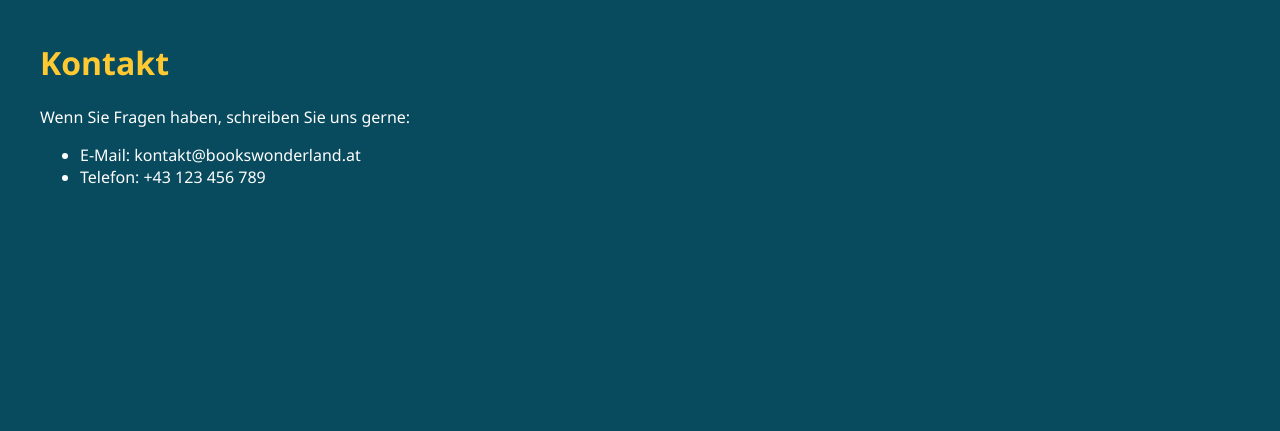
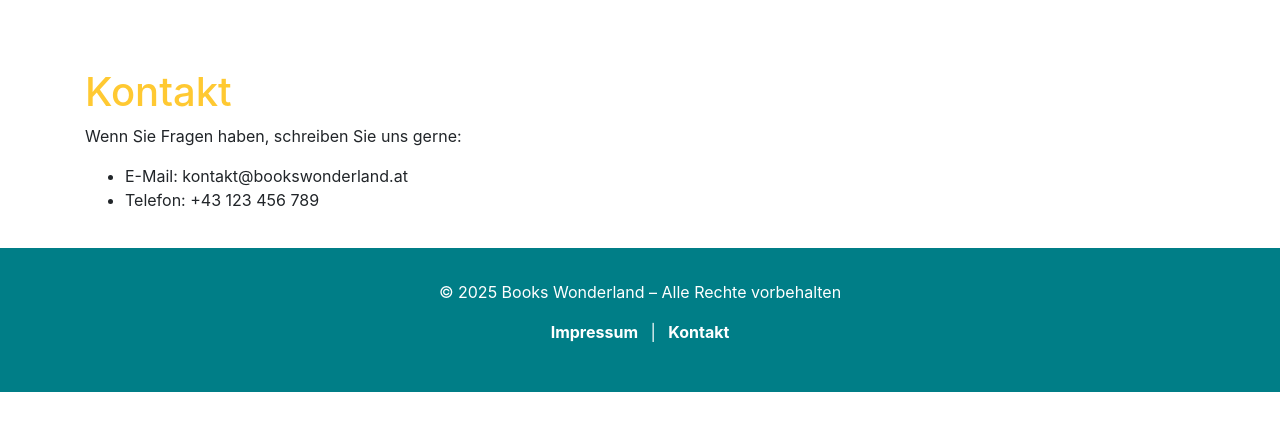
Before and after one commit to wi23b162/BooksWonderland, a PHP site: page /kontakt.html in a window 1280 px wide. Shown: the top 431 px of the page. Run offline with PHP 8.4, Linux system fonts and the light colour scheme.

Commit message:
updated footer

```diff
--- a/BooksWonderland/frontend/cart.html
+++ b/BooksWonderland/frontend/cart.html
@@ -26,7 +26,8 @@
     </div>
   </div>
 
-
+  <div id="footer"></div>
+  <script src="js/loadHeaderFooter.js"></script>
   <script src="https://stackpath.bootstrapcdn.com/bootstrap/4.5.2/js/bootstrap.bundle.min.js"></script>
 
   <script src="js/cart.js"></script>
--- a/BooksWonderland/frontend/css/style.css
+++ b/BooksWonderland/frontend/css/style.css
@@ -104,13 +104,19 @@
   color: #FFFFFF;
 }
 footer.footer {
-  background-color: #007E87;
+  background-color: #007E87; /* oder dein Footer-Hintergrund */
   color: #FFFFFF;
   padding: 1rem 0;
   text-align: center;
-  position: relative;
-  bottom: 0;
-  width: 100%;
-  font-size: 0.9rem;
-  box-shadow: 0 -2px 5px rgba(0, 0, 0, 0.2);
 }
+
+footer.footer a {
+  color: #FFFFFF;
+  text-decoration: none;
+  font-weight: bold;
+  margin: 0 8px;
+}
+
+footer.footer a:hover {
+  color: #FFC932;
+}
--- a/BooksWonderland/frontend/footer.html
+++ b/BooksWonderland/frontend/footer.html
@@ -1,5 +1,9 @@
 <footer class="footer">
   <div class="container text-center py-3">
     <p>&copy; 2025 Books Wonderland – Alle Rechte vorbehalten</p>
+    <p>
+      <a href="impressum.html">Impressum</a> |
+      <a href="kontakt.html">Kontakt</a>
+    </p>
   </div>
 </footer>
--- a/BooksWonderland/frontend/impressum.html
+++ b/BooksWonderland/frontend/impressum.html
@@ -4,6 +4,8 @@
   <meta charset="UTF-8">
   <title>Impressum</title>
   <link rel="stylesheet" href="css/style.css">
+  <link rel="stylesheet" href="https://stackpath.bootstrapcdn.com/bootstrap/4.5.2/css/bootstrap.min.css">
+  <script src="https://code.jquery.com/jquery-3.6.0.min.js"></script>
 </head>
 <body>
   <div id="nav"></div>
@@ -17,5 +19,8 @@
 
   <div id="footer"></div>
   <script src="js/loadHeaderFooter.js"></script>
+  <script src="https://stackpath.bootstrapcdn.com/bootstrap/4.5.2/js/bootstrap.bundle.min.js"></script>
+  <script src="js/menuHandler.js"></script>
+
 </body>
 </html>
--- a/BooksWonderland/frontend/js/loadHeaderFooter.js
+++ b/BooksWonderland/frontend/js/loadHeaderFooter.js
@@ -1,5 +1,4 @@
 // js/loadHeaderFooter.js
 $(document).ready(function () {
-  $('#nav').load('header.html');   // Optional: falls header.html vorhanden
   $('#footer').load('footer.html');
 });
--- a/BooksWonderland/frontend/kontakt.html
+++ b/BooksWonderland/frontend/kontakt.html
@@ -4,6 +4,8 @@
   <meta charset="UTF-8">
   <title>Kontakt</title>
   <link rel="stylesheet" href="css/style.css">
+  <link rel="stylesheet" href="https://stackpath.bootstrapcdn.com/bootstrap/4.5.2/css/bootstrap.min.css">
+  <script src="https://code.jquery.com/jquery-3.6.0.min.js"></script>
 </head>
 <body>
   <div id="nav"></div>
@@ -19,5 +21,7 @@
 
   <div id="footer"></div>
   <script src="js/loadHeaderFooter.js"></script>
+  <script src="https://stackpath.bootstrapcdn.com/bootstrap/4.5.2/js/bootstrap.bundle.min.js"></script>
+  <script src="js/menuHandler.js"></script>
 </body>
 </html>
```
